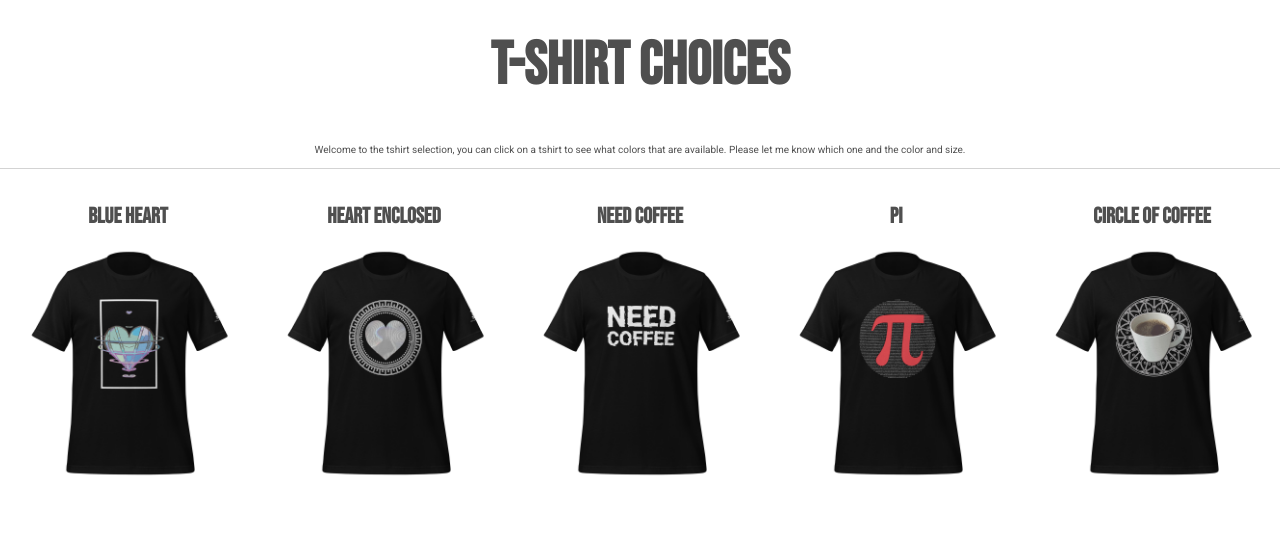
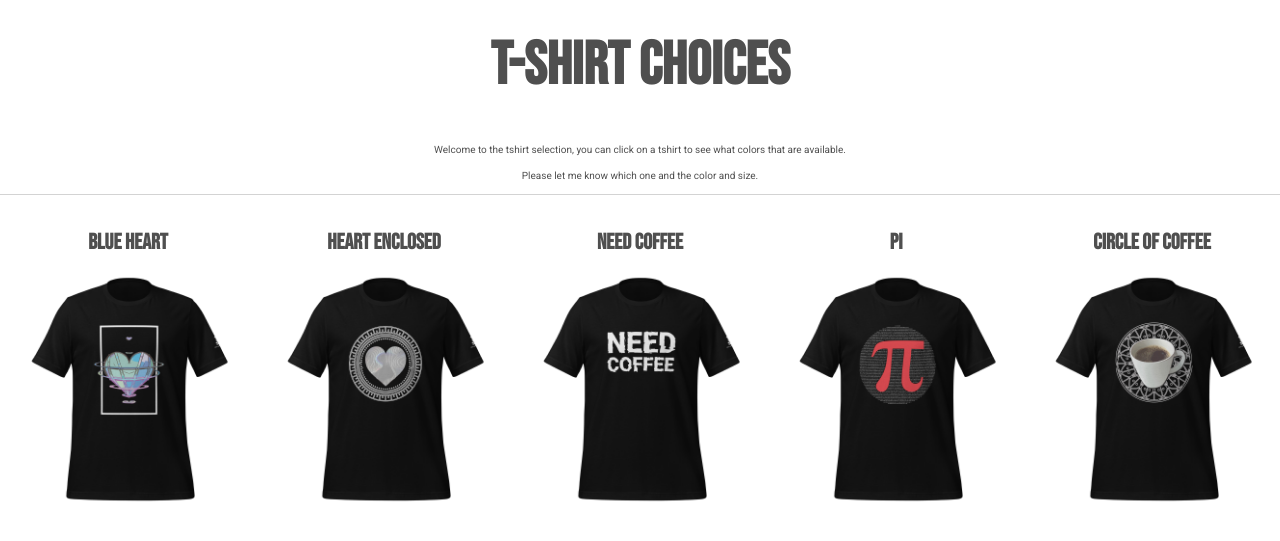
Before and after one commit to dcartist/dcshirts, a Jekyll site: the page built from index.html, in a window 1280 px wide and 900 px high. Shown: the top 541 px of the window. Built offline with Jekyll 4.4.1, drawn with Linux system fonts in a browser that asks for light colours; nearby versions of some CDN libraries; library files that are not in the unit come from our copies.

Commit message:
updating index page

```diff
--- a/index.html
+++ b/index.html
@@ -6,7 +6,8 @@ layout: default
     <section>
 <div class="row top">
     <h1 class="mt-5">T-shirt Choices</h1>
-    <p> Welcome to the tshirt selection, you can click on a tshirt to see what colors that are available. Please let me know which one and the color and size. </p>
+    <p> Welcome to the tshirt selection, you can click on a tshirt to see what colors that are available.</p>
+    <p>Please let me know which one and the color and size. </p>
     <hr>
 </div>
 <div class="row">
```
